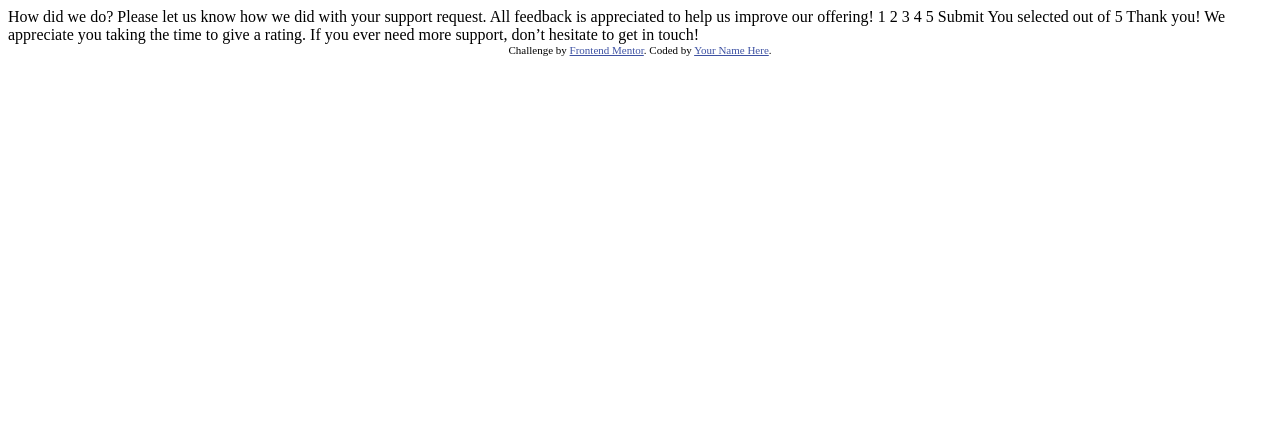
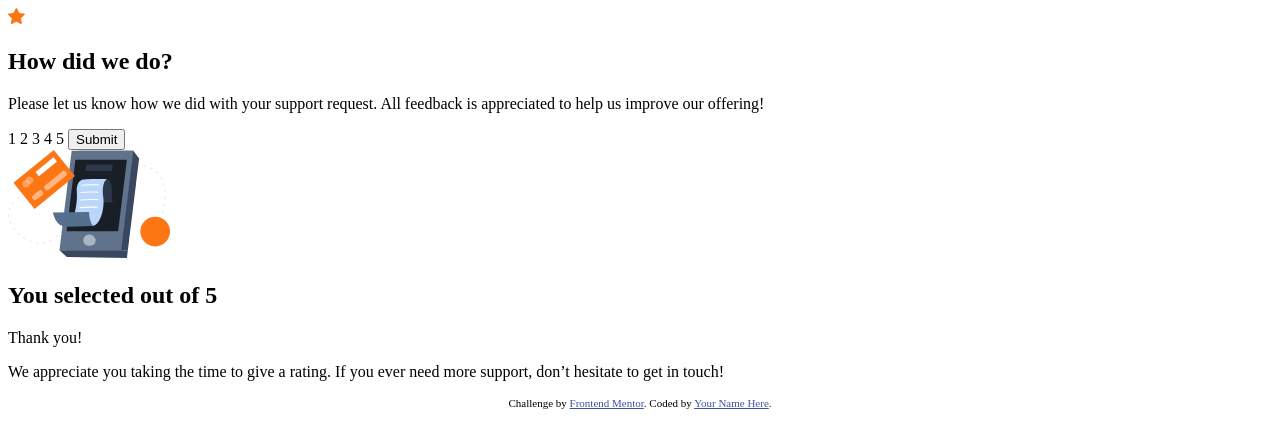
Before and after one commit to Eduardo347387/Interactive-rating-component, a plain HTML site: page index.html in a window 1280 px wide. Drawn offline with Linux system fonts and the light colour scheme.

Commit message:
add archive extras

```diff
--- a/index.html
+++ b/index.html
@@ -16,34 +16,56 @@
   </head>
   <body>
 
+    <main class="container">
+      <div class="card">
+
         <!-- Rating state start -->
+        <div class="Rating_state">
+          <header class="icon-star"><img src="./images/icon-star.svg" alt="star"></header>
+            <section class="content">
+              <h1 class="Rating_state-title" >How did we do?</h1>
+              <p class="Rating_state-paragraph">Please let us know how we did with your support request.
+              All feedback is appreciated to help us improve our offering!</p>
 
-  How did we do?
+              <form class="container-buttons">
+                <span class="button-qualification">1</span>
+                <span class="button-qualification">2</span>
+                <span class="button-qualification">3</span>
+                <span class="button-qualification">4</span>
+                <span class="button-qualification">5</span>
 
-  Please let us know how we did with your support request. All feedback is appreciated
-  to help us improve our offering!
-
-  1 2 3 4 5
-
-  Submit
-
+                <button type="submit" id="button-submit" class="button">Submit</button>
+              </form>
+            </section>
+        </div>
         <!-- Rating state end -->
 
+
         <!-- Thank you state start -->
-
-  You selected <!-- Add rating here --> out of 5
-
-  Thank you!
-
+        <div class="Thank_you_state">
+          <header class="illustration-thank-you">
+            <img src="./images/illustration-thank-you.svg" alt="illustration-thank-you">
+          </header>
+          <section class="content">
+            <h2 class="Thank_you_state-title">You selected <span class="qualification"></span> out of 5</h2>
+            <p class="Thank_you-text"> Thank you!</p>
+            <p class="Thank_you_state-paragraph">
               We appreciate you taking the time to give a rating. If you ever need more support,
               don’t hesitate to get in touch!
-
+            </p>
+          </section>
+        </div>
         <!-- Thank you state end -->
 
+      </div>
 
+      <footer>
         <div class="attribution">
           Challenge by <a href="https://www.frontendmentor.io?ref=challenge" target="_blank">Frontend Mentor</a>.
           Coded by <a href="#">Your Name Here</a>.
         </div>
+      </footer>
+
+    </main>
   </body>
 </html>
```
Also changed, not shown: css/style.css (added), css/style.scss (added), 1 other file. Lines whose indentation alone changed are shown as unchanged.
